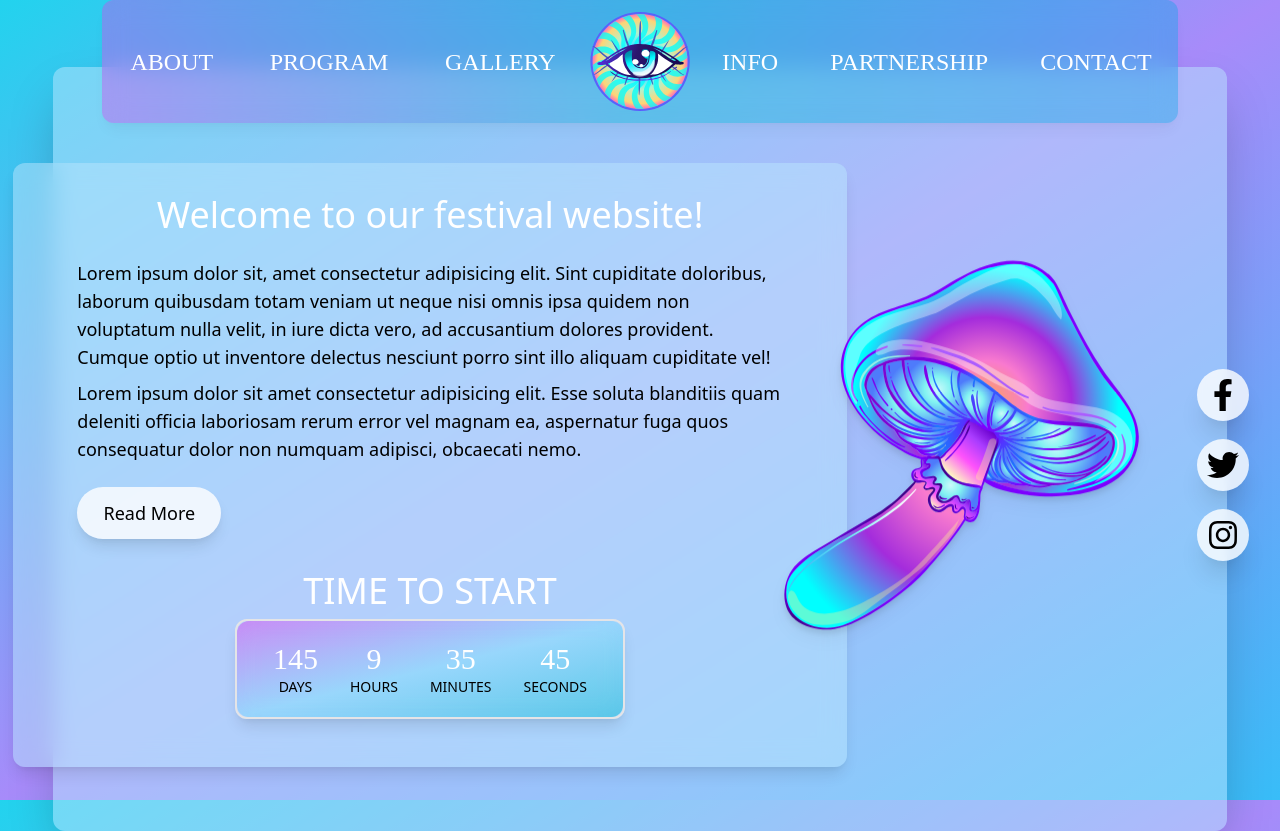
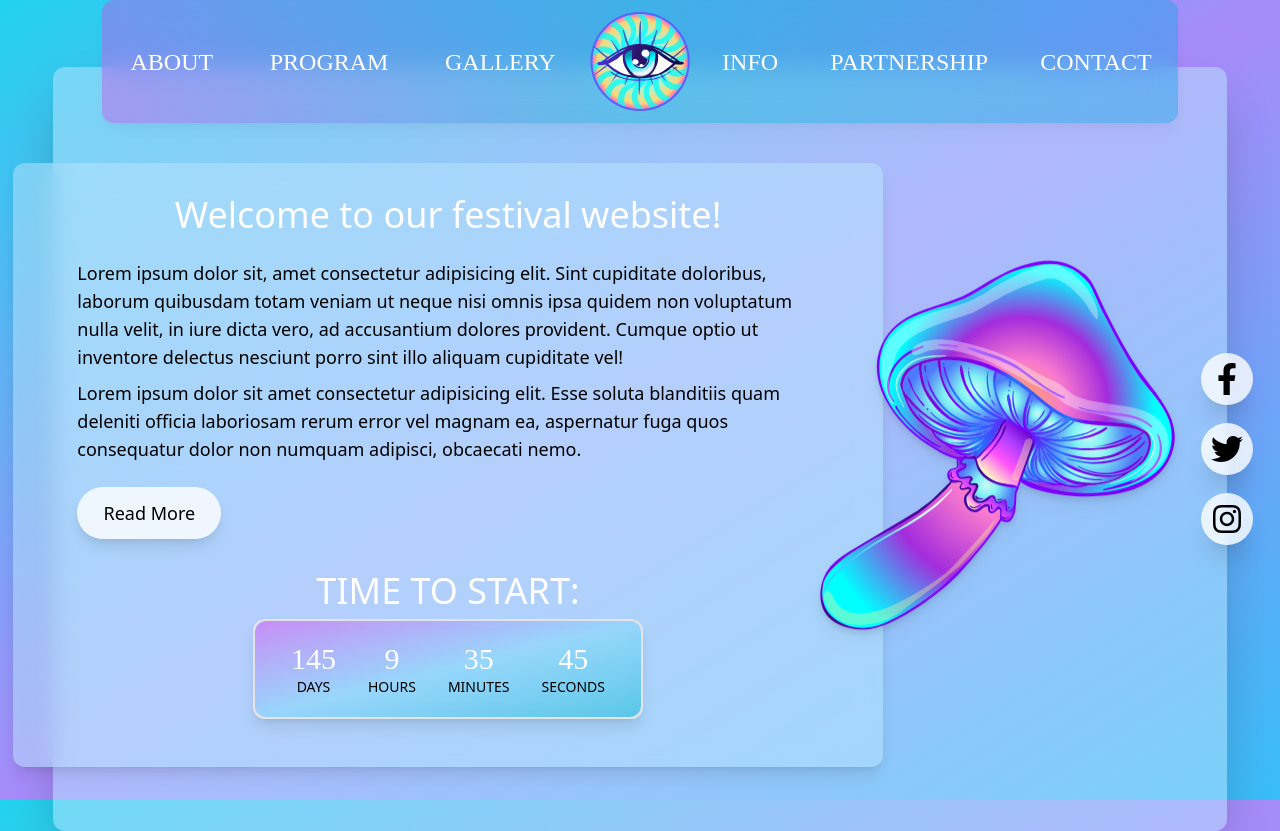
Before and after one commit to mateusz28011/festival-site, a React (Create React App) app: page / in a window 1280 px wide. Built offline with nearby package versions, Linux system fonts and the light colour scheme; the HTML template or start-up script is replaced by a standard one; a web font is replaced by a local one.

Commit message:
Changing audio visualizer concept due to too many re-renders of components

```diff
--- a/src/App.js
+++ b/src/App.js
@@ -19,8 +19,9 @@ import Contact from './Components/Pages/Contact';
 const App = () => {
   return (
     <EventListnersContextProvider>
-      <AudioVisualizerProvider>
-        {/* <AudioPlayer /> */}
+      {/* <AudioVisualizerProvider>
+        <AudioPlayer />
+      </AudioVisualizerProvider> */}
       <Container>
         <Navbar />
         <Section>
@@ -53,7 +54,6 @@ const App = () => {
           <Footer />
         </Section>
       </Container>
-      </AudioVisualizerProvider>
     </EventListnersContextProvider>
   );
 };
--- a/src/Components/AudioVisualizerContext.js
+++ b/src/Components/AudioVisualizerContext.js
@@ -36,11 +36,22 @@ const AudioVisualizerProvider = ({ children }) => {
       toggleIsPlaying();
     }
   };
+  useEffect(() => {
+    if (bassMultiplier) {
+      let logo1 = document.getElementById('logo');
+      let logo2 = document.getElementById('logoTransition');
+
+      let bassMultiplierAdjusted = (bassMultiplier - 1) / 2 + 1;
+      logo1.style.transform = `scale(${bassMultiplierAdjusted})`;
+      logo2.style.transform = `scale(${bassMultiplierAdjusted})`;
+    }
+  }, [bassMultiplier]);
 
   const toggleIsPlaying = () => {
     setIsPlaying((prev) => !prev);
   };
 
+  useEffect(() => {
     const calculateBands = () => {
       const frequencies = new Uint8Array(analyser.frequencyBinCount);
       analyser.getByteFrequencyData(frequencies);
@@ -71,15 +82,15 @@ const AudioVisualizerProvider = ({ children }) => {
         }
       });
     };
-
-  useEffect(() => {
+    console.log(isPlaying);
     if (isPlaying) {
       requestRef.current = window.requestAnimationFrame(calculateBands);
-    } else if (requestRef.current) {
+    } else if (requestRef.current && isPlaying === false) {
+      console.log(1);
       window.cancelAnimationFrame(requestRef.current);
       requestRef.current = window.requestAnimationFrame(smoothAnimationEnding);
     }
-  }, [isPlaying]);
+  }, [isPlaying, analyser]);
 
   return (
     <AudioVisualizerContext.Provider
--- a/src/Components/Dropdown.js
+++ b/src/Components/Dropdown.js
@@ -5,14 +5,13 @@ import { useEventListners } from './EventListnersContext';
 const Dropdown = () => {
   const linkStyle = 'py-1 text-glow';
 
-  const { isMenuOpen, isNavbarScrolled } = useEventListners();
+  const { isMenuOpen } = useEventListners();
 
   return (
     <div
       className={
         'absolute -z-10 flex flex-col text-lg items-center uppercase font-aldrich w-full right-0 scale-0 origin-top top-24 text-white transition duration-300 transform backdrop-filter backdrop-blur-md shadow-lg rounded-b-lg ' +
         (isMenuOpen ? 'translate-y-0 scale-100 ' : 'opacity-0 ')
-        // (isNavbarScrolled ? 'backdrop-blur-xl ' : 'backdrop-blur ')
       }
     >
       <div
--- a/src/Components/EventListnersContext.js
+++ b/src/Components/EventListnersContext.js
@@ -8,27 +8,27 @@ export const useEventListners = () => {
 
 const EventListnersContextProvider = ({ children }) => {
   const [isMenuOpen, setIsMenuOpen] = useState(false);
-  const [isNavbarScrolled, setIsNavbarScrolled] = useState(false);
+  // const [isNavbarScrolled, setIsNavbarScrolled] = useState(false);
 
   const toggleMenu = () => {
     setIsMenuOpen(!isMenuOpen);
   };
 
-  const toggleIsNavbarScrolled = () => {
-    const nav = document.getElementsByTagName('nav')[0];
-    if (nav.offsetHeight < window.scrollY && isNavbarScrolled == false) {
-      setIsNavbarScrolled(true);
-    } else if (nav.offsetHeight > window.scrollY && isNavbarScrolled) {
-      setIsNavbarScrolled(false);
-    }
-  };
+  // const toggleIsNavbarScrolled = () => {
+  //   const nav = document.getElementsByTagName('nav')[0];
+  //   if (nav.offsetHeight < window.scrollY && isNavbarScrolled == false) {
+  //     setIsNavbarScrolled(true);
+  //   } else if (nav.offsetHeight > window.scrollY && isNavbarScrolled) {
+  //     setIsNavbarScrolled(false);
+  //   }
+  // };
 
-  useEffect(() => {
-    window.addEventListener('scroll', toggleIsNavbarScrolled);
-    return () => {
-      window.removeEventListener('scroll', toggleIsNavbarScrolled);
-    };
-  });
+  // useEffect(() => {
+  //   window.addEventListener('scroll', toggleIsNavbarScrolled);
+  //   return () => {
+  //     window.removeEventListener('scroll', toggleIsNavbarScrolled);
+  //   };
+  // });
 
   useEffect(() => {
     const hideMenu = () => {
@@ -49,9 +49,10 @@ const EventListnersContextProvider = ({ children }) => {
   });
 
   return (
-    <EventListnersContext.Provider
-      value={{ isMenuOpen, toggleMenu, isNavbarScrolled }}
-    >
+    // <EventListnersContext.Provider
+    //   value={{ isMenuOpen, toggleMenu, isNavbarScrolled }}
+    // >
+    <EventListnersContext.Provider value={{ isMenuOpen, toggleMenu }}>
       {children}
     </EventListnersContext.Provider>
   );
--- a/src/Components/Footer.js
+++ b/src/Components/Footer.js
@@ -6,7 +6,7 @@ function Footer() {
   const iconContainerStyle =
     'rounded-full p-2.5 bg-white bg-opacity-80 shadow-xl backdrop-filter backdrop-blur-sm hover:bg-opacity-100';
   return (
-    <div className='flex mx-auto mt-auto -mb-7 p-2 w-1/2 justify-between sm:flex-col sm:w-16 sm:l-auto sm:-mr-7 sm:my-auto sm:h-52 sm:items-center'>
+    <div className='flex sm:absolute sm:right-0 sm:top-1/2 sm:bottom-1/2 sm: mx-auto mt-auto -mb-7 p-2 w-1/2 justify-between sm:flex-col sm:w-16 sm:-mr-8 sm:my-auto sm:h-52 sm:items-center z-30'>
       <a className={iconContainerStyle} href='/'>
         <FaFacebookF className={iconStyle} />
       </a>
--- a/src/Components/Navbar.js
+++ b/src/Components/Navbar.js
@@ -1,8 +1,7 @@
-import React, { useEffect, useState } from 'react';
+import React from 'react';
 import { Link } from 'react-router-dom';
 import logo from '../images/logo.svg';
 import { FaBars } from 'react-icons/fa';
-import { useAudio } from './AudioVisualizerContext';
 import { useEventListners } from './EventListnersContext';
 import Dropdown from './Dropdown';
 import { isTouchDevice } from './Utils';
@@ -11,18 +10,7 @@ const Navbar = () => {
   const linkStyle = 'text-center text-glow px-1.5 hidden sm:block';
   const linkBlockStyle = 'flex-1 justify-around sm:flex';
 
-  const { bassMultiplier } = useAudio();
   const { isMenuOpen, toggleMenu } = useEventListners();
-
-  useEffect(() => {
-    if (bassMultiplier) {
-      let logo1 = document.getElementById('logo');
-      let logo2 = document.getElementById('logoTransition');
-      let bassMultiplierAdjusted = (bassMultiplier - 1) / 2 + 1;
-      logo1.style.transform = `scale(${bassMultiplierAdjusted})`;
-      logo2.style.transform = `scale(${bassMultiplierAdjusted})`;
-    }
-  }, [bassMultiplier]);
 
   const triggerLogoAnimationForTouchScreen = (e) => {
     const logoContainer = document.getElementById('logoContainer');
--- a/src/Components/Pages/Home.js
+++ b/src/Components/Pages/Home.js
@@ -5,7 +5,7 @@ import mr1 from '../../images/mr12.svg';
 
 const Home = () => {
   return (
-    <>
+    <div className='flex flex-col sm:flex-row'>
       <div className='w-11/12 h-5/6 mx-auto my-10 mt-5 text-lg shadow-lg rounded-xl backdrop-filter backdrop-blur-md bg-lightBlue-200 bg-opacity-50 px-6 sm:px-8 lg:px-16 sm:h-5/6 sm:my-auto sm:-ml-4 lg:-ml-7 xl:-ml-10 text-center sm:text-left'>
         <h1 className='text-4xl text-white font-medium pt-8 pb-6 text-center'>
           Welcome to our festival website!
@@ -31,9 +31,8 @@ const Home = () => {
         >
           Read More
         </Link>
-
-        <p className='font-medium text-4xl mt-8 mb-2 text-white text-center'>
-          TIME TO START
+        <p className='font-medium text-4xl mt-10 sm:mt-8 mb-2 text-white text-center'>
+          TIME TO START:
         </p>
         <div className='relative w-max mx-auto mb-12 rounded-xl shadow-lg border-2 backdrop-filter backdrop-blur-md'>
           <Timer />
@@ -45,7 +44,7 @@ const Home = () => {
         src={mr1}
         alt='mushroom'
       />
-    </>
+    </div>
   );
 };
 
--- a/src/Components/Section.js
+++ b/src/Components/Section.js
@@ -2,7 +2,7 @@ import React from 'react';
 
 function Section({ children }) {
   return (
-    <section className='flex flex-col sm:flex-row w-11/12 xl:w-full h-5/6 sm:h-3/4 mx-auto -mt-14 pt-14 sm:pt-24 sm:pb-16 shadow-2xl rounded-xl bg-lightBlue-200 bg-opacity-50'>
+    <section className='relative w-11/12 xl:w-full h-5/6 sm:h-3/4 mx-auto -mt-14 pt-14 sm:pt-24 sm:pb-16 shadow-2xl rounded-xl bg-lightBlue-200 bg-opacity-50'>
       {children}
     </section>
   );
```
Lines whose indentation alone changed are shown as unchanged.
